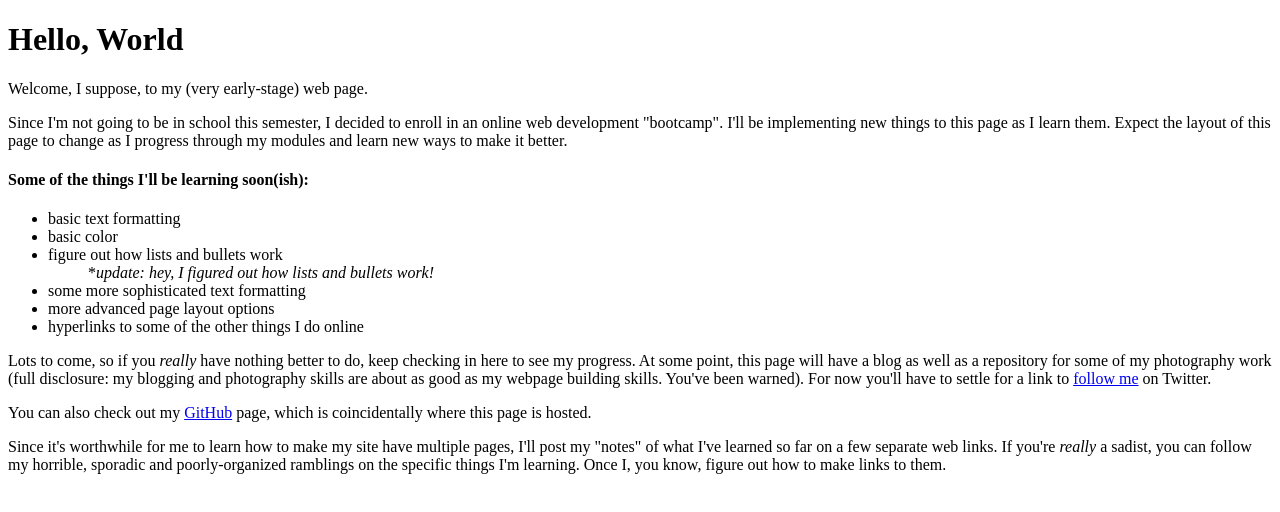
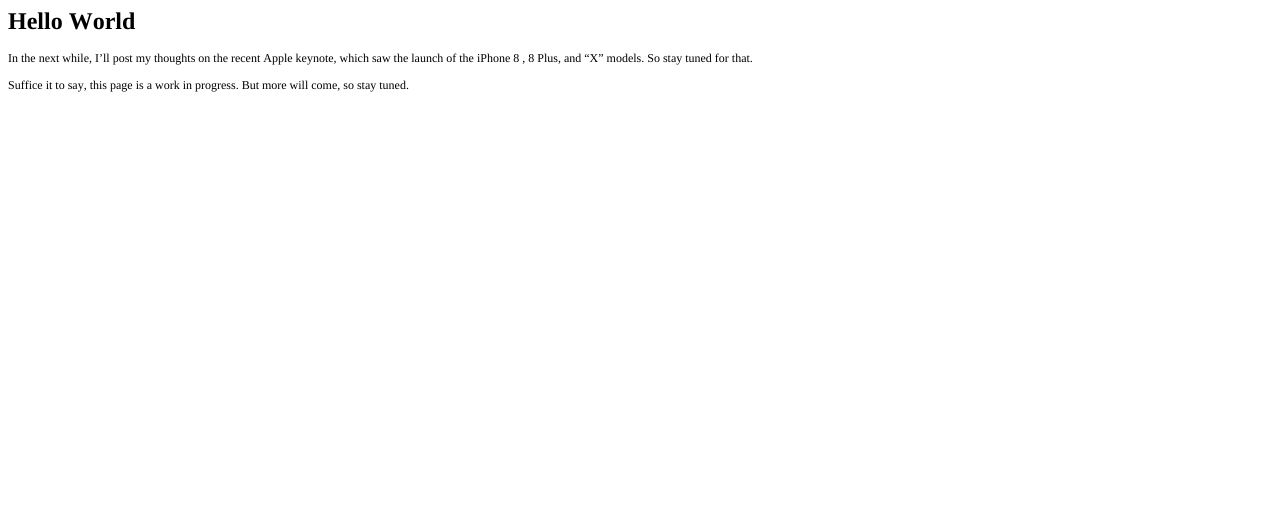
Before and after one commit to kstlouis/kstlouis.github.io, a plain HTML site: page index.html in a window 1280 px wide. Drawn offline with Linux system fonts and the light colour scheme.

Commit message:
reverted to splash page from last week

```diff
--- a/index.html
+++ b/index.html
@@ -1,33 +1,20 @@
-<!DOCTYPE html>
+<!DOCTYPE html PUBLIC "-//W3C//DTD HTML 4.01//EN" "http://www.w3.org/TR/html4/strict.dtd">
 <html>
 <head>
-  <title>Welcome | kellan.fyi</title>
+  <meta http-equiv="Content-Type" content="text/html; charset=utf-8">
+  <meta http-equiv="Content-Style-Type" content="text/css">
+  <title></title>
+  <meta name="Generator" content="Cocoa HTML Writer">
+  <meta name="CocoaVersion" content="1561">
+  <style type="text/css">
+    p.p2 {margin: 0.0px 0.0px 12.0px 0.0px; line-height: 14.0px; font: 12.0px Times; color: #000000; -webkit-text-stroke: #000000}
+    p.p3 {margin: 0.0px 0.0px 0.0px 0.0px; line-height: 14.0px; font: 12.0px Times; color: #000000; -webkit-text-stroke: #000000}
+    span.s1 {font-kerning: none}
+  </style>
 </head>
 <body>
-<h1>Hello, World</h1>
-
-<p>Welcome, I suppose, to my (very early-stage) web page.</p>
-
-<p>Since I'm not going to be in school this semester, I decided to enroll in an online web development "bootcamp". I'll be implementing new things to this page as I learn them. Expect the layout of this page to change as I progress through my modules and learn new ways to make it better.</p>
-
-<h4>Some of the things I'll be learning soon(ish):</h4>
-<ul>
-  <li>basic text formatting</li>
-  <li>basic color</li>
-  <li>figure out how lists and bullets work
-  	<ul>*<em>update: hey, I figured out how lists and bullets work!</em></ul>
-  </li>
-  <li>some more sophisticated text formatting</li>
-  <li>more advanced page layout options</li>
-  <li>hyperlinks to some of the other things I do online</li>
-</ul>
-
-<p>Lots to come, so if you <em>really</em> have nothing better to do, keep checking in here to see my progress. At some point, this page will have a blog as well as a repository for some of my photography work (full disclosure: my blogging and photography skills are about as good as my webpage building skills. You've been warned). For now you'll have to settle for a link to <a href="https://twitter.com/kellanstlouis">follow me</a> on Twitter.</p>
-
-<p>You can also check out my <a href="https://github.com/kstlouis/kstlouis.github.io">GitHub</a> page, which is coincidentally where this page is hosted.</p>
-
-<p>Since it's worthwhile for me to learn how to make my site have multiple pages, I'll post my "notes" of what I've learned so far on a few separate web links. If you're <em>really</em> a sadist, you can follow my horrible, sporadic and poorly-organized ramblings on the specific things I'm learning. Once I, you know, figure out how to make links to them.</p>
-
-
+<h1 style="margin: 0.0px 0.0px 16.1px 0.0px; line-height: 28.0px; font: 24.0px Times; color: #000000; -webkit-text-stroke: #000000"><span class="s1"><b>Hello World</b></span></h1>
+<p class="p2"><span class="s1">In the next while, I’ll post my thoughts on the recent Apple keynote, which saw the launch of the iPhone 8 , 8 Plus, and “X” models. So stay tuned for that.<span class="Apple-converted-space"> </span></span></p>
+<p class="p3"><span class="s1">Suffice it to say, this page is a work in progress. But more will come, so stay tuned.<span class="Apple-converted-space"> </span></span></p>
 </body>
 </html>
```
Also changed, not shown: index-2.html (added, +33 -0 lines).
